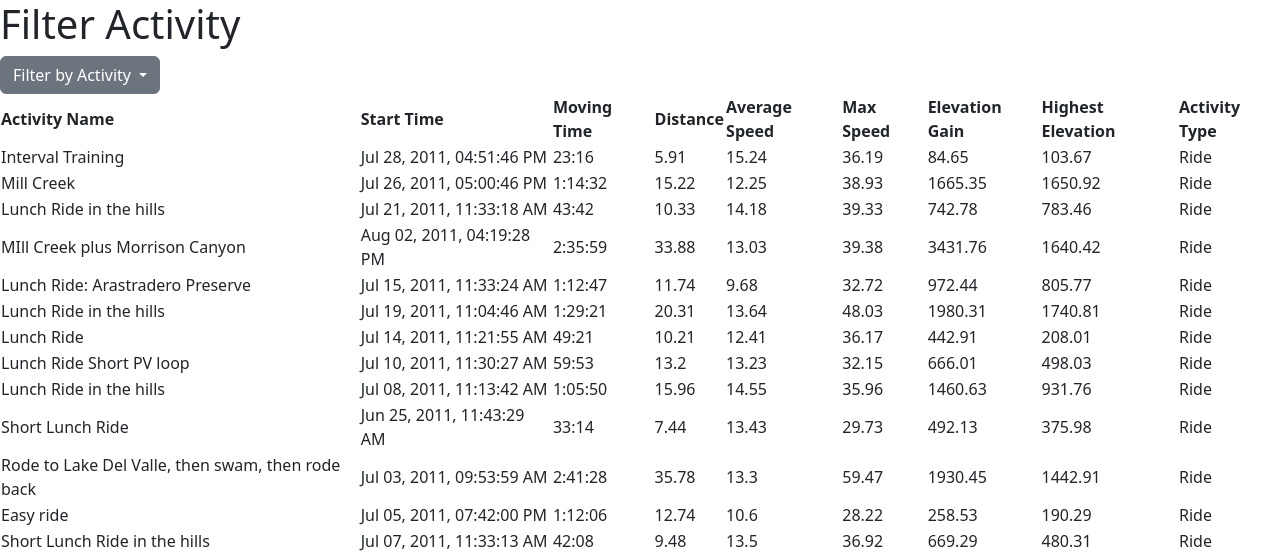
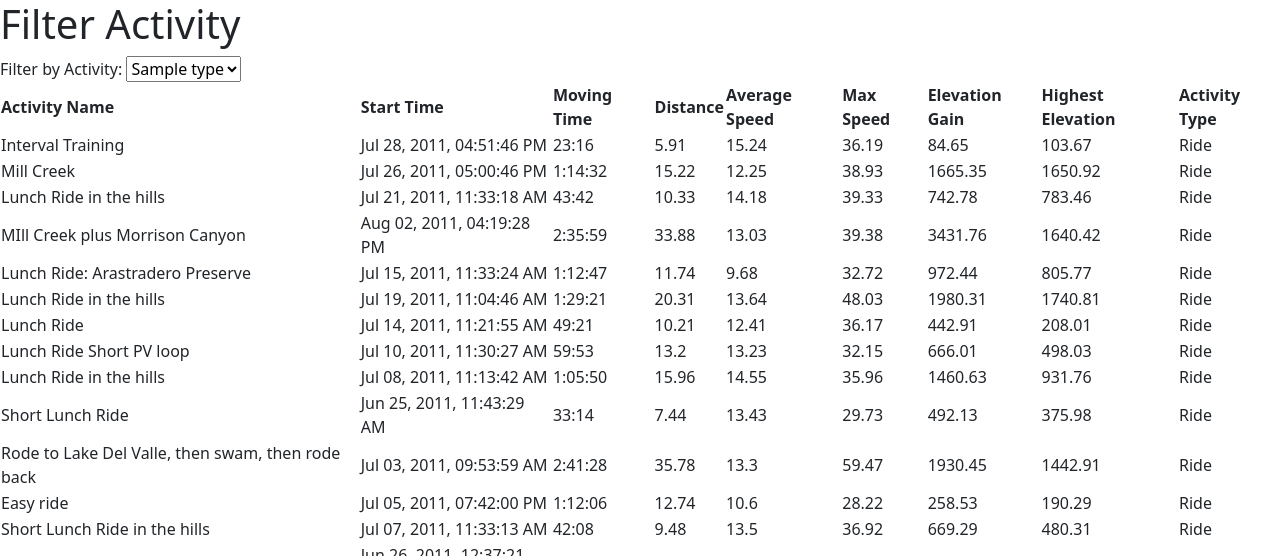
Before and after one commit to KColagiovanni/Strava_Activity, a Flask app: template templates/filter_activities.html in a window 1280 px wide. Shown: the top 556 px of the page. Run offline with Flask 3, Linux system fonts and the light colour scheme; the template is opened without the code that fills it: values that come from a table or form of the project are taken from there, most other values are stand-ins (such as "Sample title", 1, 10 or a date in 2020).

Commit message:
Using the value selected in the dropdown menu so it can eventually be used it to filter the list.

```diff
--- a/static/js/main.js
+++ b/static/js/main.js
@@ -0,0 +1,6 @@
+function getDropdownValue() {
+    var selectedOption = document.getElementById("dropdown-menu").value;
+//    alert("Selected value: " + selectedOption);  // This will display the selected value
+    document.getElementById("activity-type").innerText = "Showing " + selectedOption + " activities"
+    console.log("Showing " + selectedOption + " Activities")
+}
--- a/templates/filter_activities.html
+++ b/templates/filter_activities.html
@@ -7,17 +7,24 @@
 {% block body %}
 <h1>Filter Activity</h1>
     <div class="dropdown">
-        <button class="btn btn-secondary dropdown-toggle" type="button" data-bs-toggle="dropdown" aria-expanded="false">
-            Filter by Activity
-        </button>
-        <ul class="dropdown-menu">
+    <form>
+        <label for="dropdown-menu">Filter by Activity:</label>
+        <select name="options" id="dropdown-menu" onchange="getDropdownValue()">
             {% for type in activity_type_list %}
-                <li><a class="dropdown-item" value="{{ type }}">{{ type }}</a></li>
+                <option value="{{ type }}">{{ type }}</option>
             {% endfor %}
-<!--            <li><a class="dropdown-item" href="#">Bike</a></li>-->
-<!--            <li><a class="dropdown-item" href="#">Run</a></li>-->
-<!--            <li><a class="dropdown-item" href="#">Hike</a></li>-->
-        </ul>
+        </select>
+    </form>
+
+<!--        <button class="btn btn-secondary dropdown-toggle" type="button" data-bs-toggle="dropdown" aria-expanded="false" onchange="getDropdownValue()">-->
+<!--            Filter by Activity-->
+<!--        </button>-->
+<!--        <ul class="dropdown-menu">-->
+<!--            {% for type in activity_type_list %}-->
+<!--                <li><a class="dropdown-item" value="{{ type }}">{{ type }}</a></li>-->
+<!--            {% endfor %}-->
+<!--        </ul>-->
+    <div id="activity-type"></div>
     </div>
     <table>
         <tr>
@@ -45,5 +52,4 @@
         </tr>
         {% endfor %}
     </table>
-
 {% endblock %}
```
